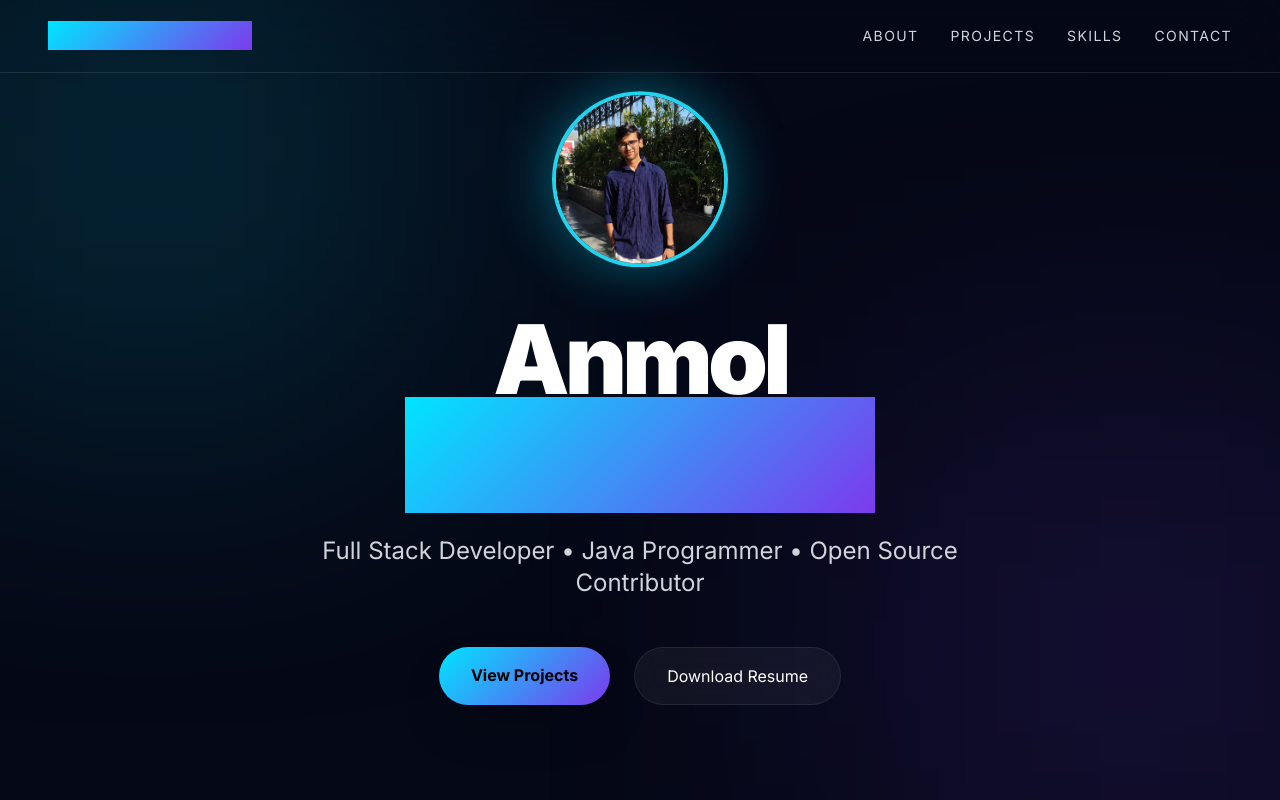
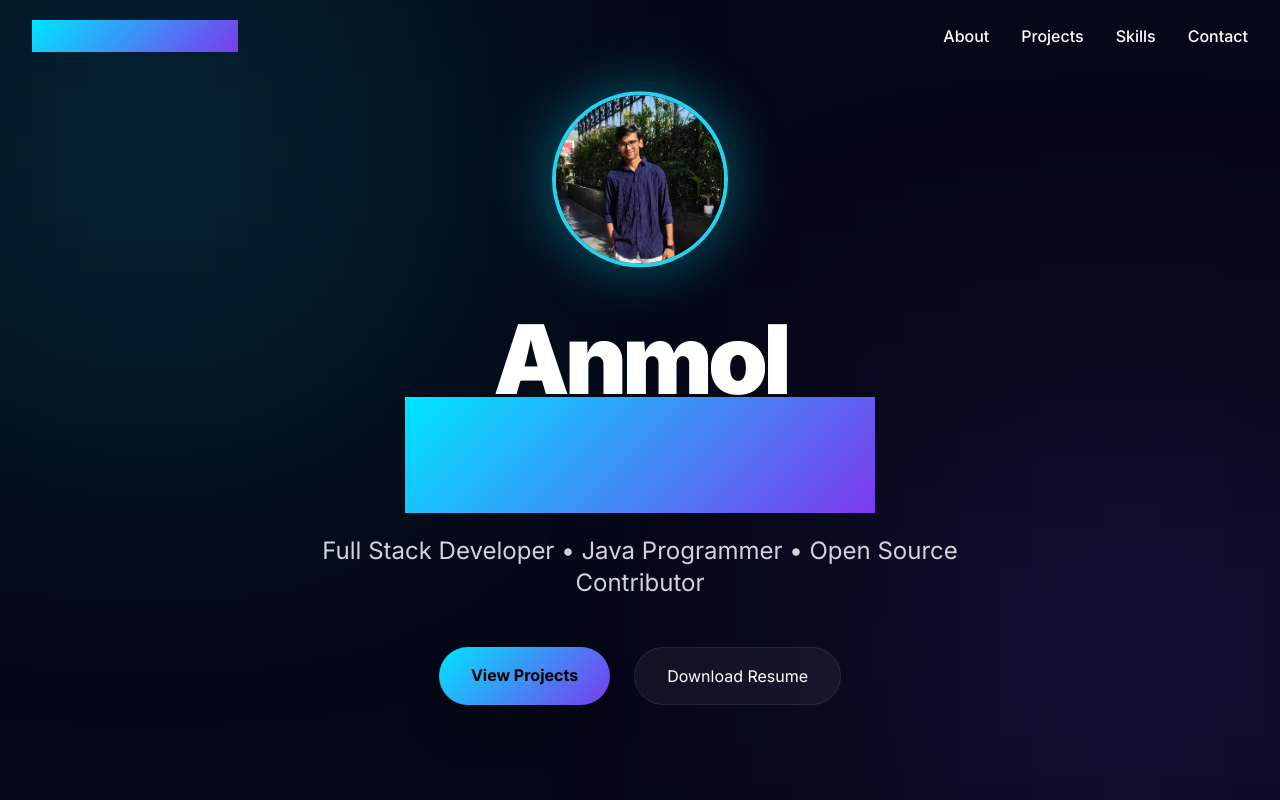
Before and after one commit to Anmol-Srivastava-073/portfolio, a React (Vite) app: page / in a window 1280 px wide. Shown: the top 800 px of the page. Built offline with nearby package versions, Linux system fonts and the light colour scheme.

Commit message:
Update Navbar.jsx

```diff
--- a/src/components/Navbar.jsx
+++ b/src/components/Navbar.jsx
@@ -1,36 +1,93 @@
-import { motion } from 'framer-motion'
+import { useState, useEffect } from 'react'
+import { motion, AnimatePresence } from 'framer-motion'
+import { Menu, X } from 'lucide-react'
+import { Link } from 'react-scroll'
 
 function Navbar() {
+  const [isOpen, setIsOpen] = useState(false)
+  const [scrolled, setScrolled] = useState(false)
+
+  // Add background blur when scrolling down
+  useEffect(() => {
+    const handleScroll = () => setScrolled(window.scrollY > 50)
+    window.addEventListener('scroll', handleScroll)
+    return () => window.removeEventListener('scroll', handleScroll)
+  }, [])
+
+  const navLinks = [
+    { name: 'About', to: 'about' },
+    { name: 'Projects', to: 'projects' },
+    { name: 'Skills', to: 'skills' },
+    { name: 'Contact', to: 'contact' },
+  ]
+
   return (
     <motion.nav
       initial={{ y: -100 }}
       animate={{ y: 0 }}
-      className="fixed top-0 w-full z-50 backdrop-blur-xl border-b border-white/10 px-6 md:px-12 py-5 flex justify-between items-center"
+      className={`fixed w-full top-0 z-50 px-8 py-5 transition-all duration-300 ${
+        scrolled ? 'glass shadow-lg border-b border-white/10' : 'bg-transparent'
+      }`}
     >
-      <h1 className="text-xl md:text-2xl font-black tracking-tight">
-        <span className="gradient bg-clip-text text-transparent">
+      <div className="max-w-7xl mx-auto flex justify-between items-center">
+        <Link
+          to="root"
+          smooth={true}
+          duration={500}
+          className="text-2xl font-bold gradient bg-clip-text text-transparent cursor-pointer z-50"
+        >
           Anmol Srivastava
-        </span>
-      </h1>
+        </Link>
 
-      <div className="hidden md:flex gap-8 text-sm uppercase tracking-widest text-gray-300">
+        {/* Desktop Menu */}
+        <div className="hidden md:flex gap-8">
+          {navLinks.map((link) => (
+            <Link
+              key={link.name}
+              to={link.to}
+              smooth={true}
+              duration={500}
+              offset={-80}
+              className="cursor-pointer hover:text-cyan-400 transition-colors font-medium"
+            >
+              {link.name}
+            </Link>
+          ))}
+        </div>
 
-        <a href="#about" className="hover:text-cyan-400 transition">
-          About
-        </a>
+        {/* Mobile Menu Toggle */}
+        <button
+          className="md:hidden text-white z-50"
+          onClick={() => setIsOpen(!isOpen)}
+        >
+          {isOpen ? <X size={28} /> : <Menu size={28} />}
+        </button>
 
-        <a href="#projects" className="hover:text-cyan-400 transition">
-          Projects
-        </a>
-
-        <a href="#skills" className="hover:text-cyan-400 transition">
-          Skills
-        </a>
-
-        <a href="#contact" className="hover:text-cyan-400 transition">
-          Contact
-        </a>
-
+        {/* Mobile Menu Overlay */}
+        <AnimatePresence>
+          {isOpen && (
+            <motion.div
+              initial={{ opacity: 0, y: -20 }}
+              animate={{ opacity: 1, y: 0 }}
+              exit={{ opacity: 0, y: -20 }}
+              className="absolute top-0 left-0 w-full h-screen bg-[#050816]/95 backdrop-blur-lg flex flex-col items-center justify-center gap-8 md:hidden"
+            >
+              {navLinks.map((link) => (
+                <Link
+                  key={link.name}
+                  to={link.to}
+                  smooth={true}
+                  duration={500}
+                  offset={-80}
+                  onClick={() => setIsOpen(false)}
+                  className="text-3xl font-semibold cursor-pointer hover:text-cyan-400 transition-colors"
+                >
+                  {link.name}
+                </Link>
+              ))}
+            </motion.div>
+          )}
+        </AnimatePresence>
       </div>
     </motion.nav>
   )
```
